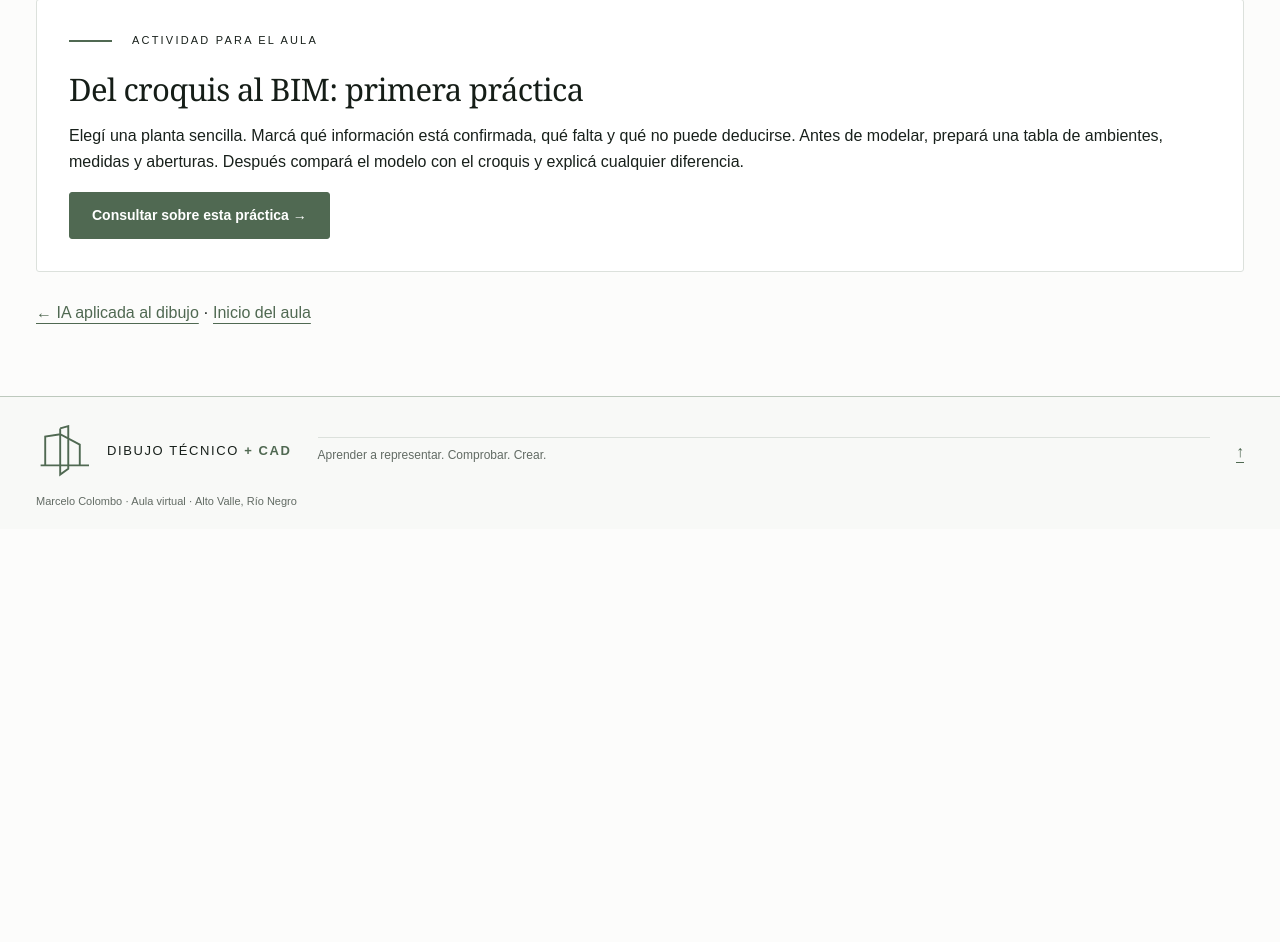
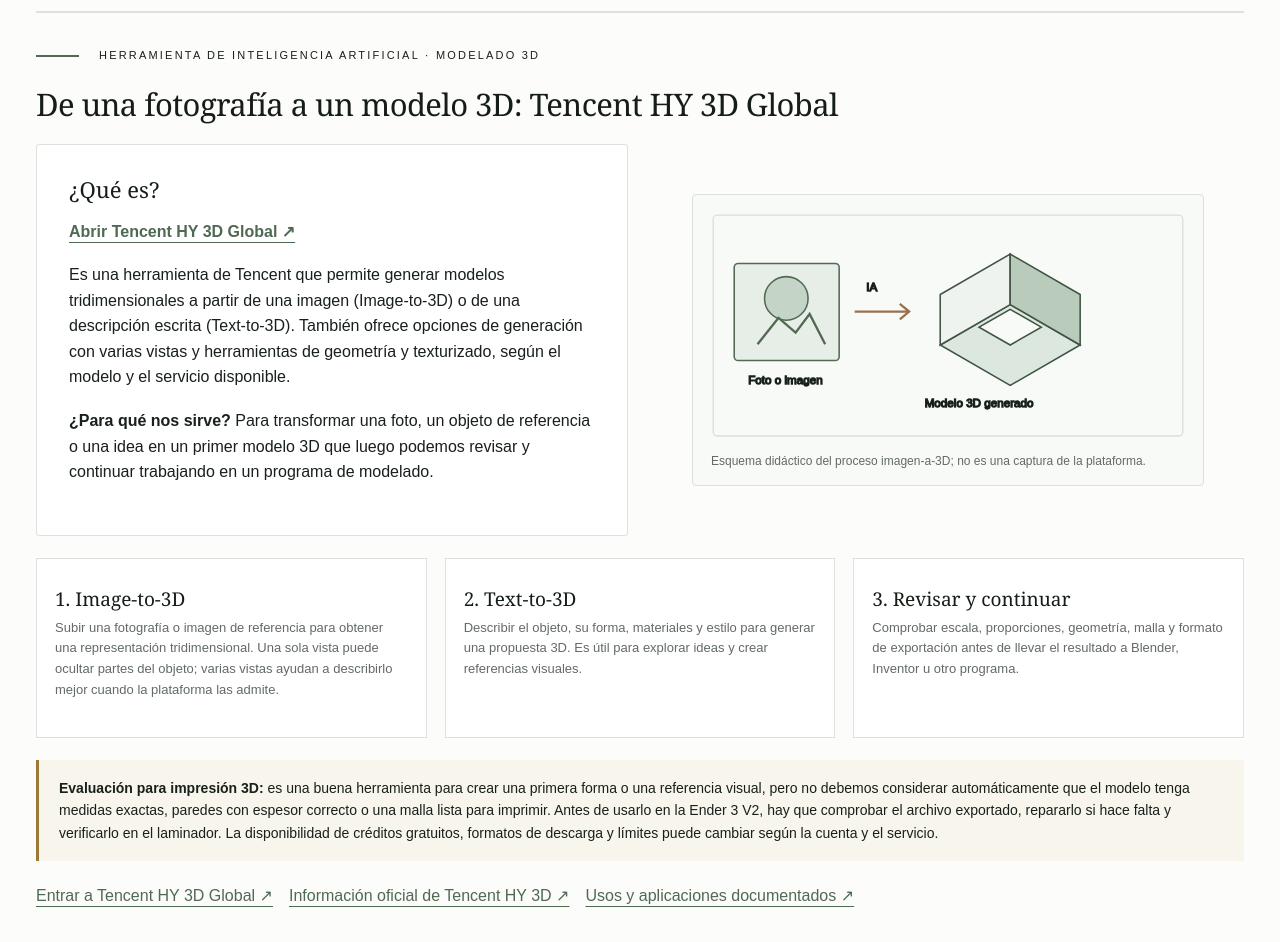
Before and after one commit to patagoniatec-ux/dibujo-cad, a plain HTML site: page revit.html in a window 1280 px wide. Shown: the part 6538-7480 px from the top of the page. Before the commit the page ends 7067 px from the top, so only its background shows below. Drawn offline with Linux system fonts and the light colour scheme.

Commit message:
Add Tencent HY 3D Global resource to croquis workflow

```diff
--- a/revit.html
+++ b/revit.html
@@ -26,6 +26,7 @@
 @media(max-width:520px){.revit-grid{grid-template-columns:1fr}.workflow{grid-template-columns:1fr}}
 
 .inventor-section{margin:54px 0 42px;padding-top:34px;border-top:2px solid var(--line)}
+#foto-a-modelo-3d .inventor-banner{grid-template-columns:1fr 1fr}#foto-a-modelo-3d .inventor-visual svg{width:100%;height:auto;display:block}@media(max-width:800px){#foto-a-modelo-3d .inventor-banner{grid-template-columns:1fr}}
 .inventor-banner{display:grid;grid-template-columns:1fr 1fr;gap:24px;align-items:center;margin:22px 0}
 .inventor-banner .paper{height:100%}
 .inventor-visual{border:1px solid var(--line);background:#f8faf8;padding:14px;border-radius:4px}
@@ -205,6 +206,47 @@
 <div class="inventor-links"><a href="https://github.com/bimwright/ipt-mcp" target="_blank" rel="noopener">Repositorio ipt-mcp · BIMwright ↗</a><a href="https://github.com/bimwright/ipt-mcp/releases/latest" target="_blank" rel="noopener">Versiones e instaladores ↗</a><a href="https://github.com/bimwright/ipt-mcp/blob/master/ARCHITECTURE.md" target="_blank" rel="noopener">Arquitectura técnica ↗</a></div>
 </section>
 
+
+<section class="inventor-section" id="foto-a-modelo-3d">
+<p class="eyebrow">Herramienta de inteligencia artificial · Modelado 3D</p>
+<h2>De una fotografía a un modelo 3D: Tencent HY 3D Global</h2>
+<div class="inventor-banner">
+<article class="paper">
+<h3>¿Qué es?</h3>
+<p><strong><a href="https://hy3d.tencent.ai/" target="_blank" rel="noopener">Abrir Tencent HY 3D Global ↗</a></strong></p>
+<p>Es una herramienta de Tencent que permite generar modelos tridimensionales a partir de una imagen (Image-to-3D) o de una descripción escrita (Text-to-3D). También ofrece opciones de generación con varias vistas y herramientas de geometría y texturizado, según el modelo y el servicio disponible.</p>
+<p><strong>¿Para qué nos sirve?</strong> Para transformar una foto, un objeto de referencia o una idea en un primer modelo 3D que luego podemos revisar y continuar trabajando en un programa de modelado.</p>
+</article>
+<figure class="inventor-visual">
+<img src="https://staticintl.cloudcachetci.com/doc/pdf/product/pdf/1284_75276_en.pdf" alt="Documentación oficial de Tencent HY 3D Global" loading="lazy" style="display:none">
+<svg viewBox="0 0 620 300" role="img" aria-label="Flujo ilustrativo de una imagen que se transforma en un modelo tridimensional">
+<rect x="8" y="8" width="604" height="284" rx="5" fill="#f8faf8" stroke="#d7dfd8"/>
+<rect x="35" y="70" width="135" height="125" rx="5" fill="#e7eee8" stroke="#526952" stroke-width="2"/>
+<circle cx="102" cy="115" r="28" fill="#c4d4c7" stroke="#526952" stroke-width="2"/>
+<path d="M65 174l27-34 22 19 18-24 20 39" fill="none" stroke="#526952" stroke-width="3"/>
+<path d="M190 132h70m-12-10 12 10-12 10" fill="none" stroke="#9a704e" stroke-width="3"/>
+<path d="M300 175l90-52 90 52-90 52Z" fill="#dce8df" stroke="#405444" stroke-width="2"/>
+<path d="M300 175v-65l90-52v65Z" fill="#eef3ef" stroke="#405444" stroke-width="2"/>
+<path d="M390 123V58l90 52v65Z" fill="#b9cbbb" stroke="#405444" stroke-width="2"/>
+<path d="M350 152l40-23 40 23-40 23Z" fill="#f8faf8" stroke="#405444" stroke-width="2"/>
+<g fill="#405444" font-family="Arial" font-size="15"><text x="53" y="225">Foto o imagen</text><text x="280" y="255">Modelo 3D generado</text><text x="205" y="105">IA</text></g>
+</svg>
+<figcaption>Esquema didáctico del proceso imagen-a-3D; no es una captura de la plataforma.</figcaption>
+</figure>
+</div>
+<div class="inventor-grid">
+<article><h3>1. Image-to-3D</h3><p>Subir una fotografía o imagen de referencia para obtener una representación tridimensional. Una sola vista puede ocultar partes del objeto; varias vistas ayudan a describirlo mejor cuando la plataforma las admite.</p></article>
+<article><h3>2. Text-to-3D</h3><p>Describir el objeto, su forma, materiales y estilo para generar una propuesta 3D. Es útil para explorar ideas y crear referencias visuales.</p></article>
+<article><h3>3. Revisar y continuar</h3><p>Comprobar escala, proporciones, geometría, malla y formato de exportación antes de llevar el resultado a Blender, Inventor u otro programa.</p></article>
+</div>
+<div class="inventor-note"><strong>Evaluación para impresión 3D:</strong> es una buena herramienta para crear una primera forma o una referencia visual, pero no debemos considerar automáticamente que el modelo tenga medidas exactas, paredes con espesor correcto o una malla lista para imprimir. Antes de usarlo en la Ender 3 V2, hay que comprobar el archivo exportado, repararlo si hace falta y verificarlo en el laminador. La disponibilidad de créditos gratuitos, formatos de descarga y límites puede cambiar según la cuenta y el servicio.</div>
+<div class="inventor-links">
+<a href="https://hy3d.tencent.ai/" target="_blank" rel="noopener">Entrar a Tencent HY 3D Global ↗</a>
+<a href="https://intl.cloud.tencent.com/products/ai3d?lang=en" target="_blank" rel="noopener">Información oficial de Tencent HY 3D ↗</a>
+<a href="https://intl.cloud.tencent.com/document/product/1281/74119?lang=en" target="_blank" rel="noopener">Usos y aplicaciones documentados ↗</a>
+</div>
+</section>
+
 <article class="paper"><p class="eyebrow">Actividad para el aula</p><h2>Del croquis al BIM: primera práctica</h2><p>Elegí una planta sencilla. Marcá qué información está confirmada, qué falta y qué no puede deducirse. Antes de modelar, prepará una tabla de ambientes, medidas y aberturas. Después compará el modelo con el croquis y explicá cualquier diferencia.</p><a class="button" href="consultas.html">Consultar sobre esta práctica →</a></article>
 <p style="margin-top:28px"><a href="ia.html">← IA aplicada al dibujo</a> · <a href="index.html">Inicio del aula</a></p>
 </section></main>
```
